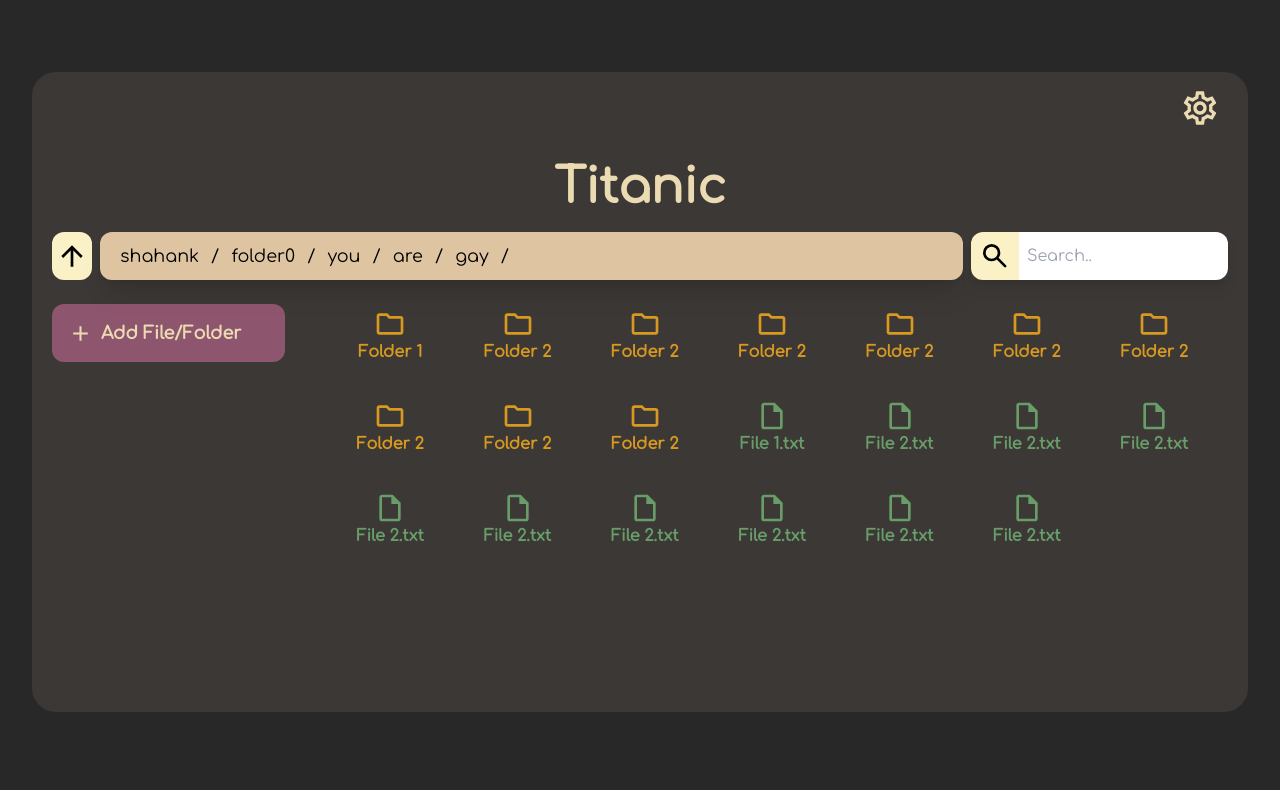
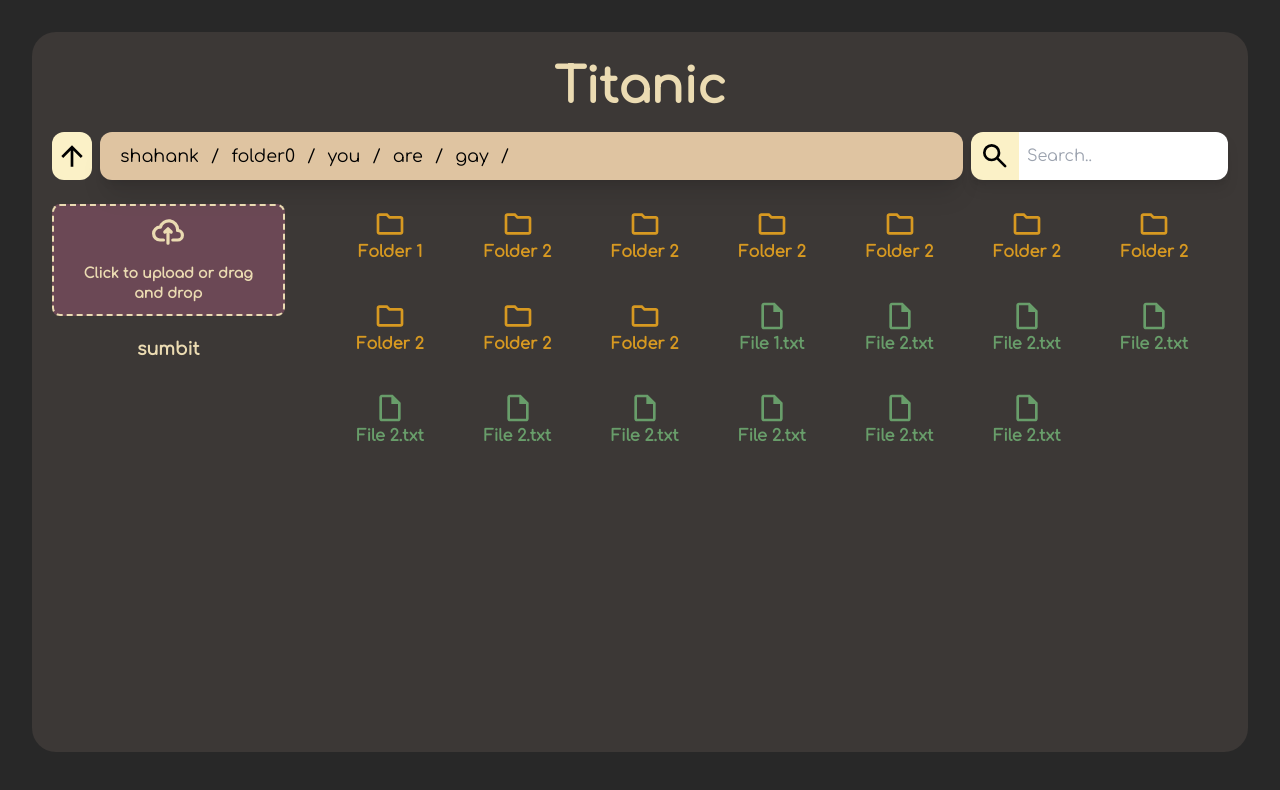
Before and after one commit to Khichri/titanic, a React (Vite) app: page / in a window 1280 px wide. Shown: the top 790 px of the page. Built offline with nearby package versions, Linux system fonts and the light colour scheme.

Commit message:
file uploader added + fixes

```diff
--- a/src/App.jsx
+++ b/src/App.jsx
@@ -1,4 +1,4 @@
-import { useState } from "react";
+import { useRef, useState } from "react";
 import "./App.css";
 import FileManager from "./components/FileManager";
 
@@ -27,15 +27,16 @@
 
 function App() {
   const [path, setPath] = useState(["shahank", "folder0", "you", "are", "gay"]);
+  const fileUploaderRef = useRef(null);
   const [selectedItem, setSelectedItem] = useState(0);
   const [copiedItem, setCopiedItem] = useState(0);
 
   return (
     <>
       <div className="flex-col">
-        <main className="font-serif w-[100%] m-auto rounded-3xl pt-0 p-5 h-[80vh] my-10 bg-[#3c3836]">
+        <main className="font-serif w-[100%] m-auto rounded-3xl pt-0 p-5 h-[90vh]  bg-[#3c3836]">
           <div className="flex flex-col gap-2 h-full">
-            <div className="ml-auto w-15 p-2 my-2 text-[#ebdbb2] hover:bg-[#665c54] rounded-2xl hover:cursor-pointer">
+            {/* <div className="ml-auto w-15 p-2 my-2 text-[#ebdbb2] hover:bg-[#665c54] rounded-2xl hover:cursor-pointer">
               <svg
                 xmlns="http://www.w3.org/2000/svg"
                 width="40"
@@ -47,8 +48,8 @@
                   d="M19.43 12.98c.04-.32.07-.64.07-.98c0-.34-.03-.66-.07-.98l2.11-1.65c.19-.15.24-.42.12-.64l-2-3.46a.5.5 0 0 0-.61-.22l-2.49 1c-.52-.4-1.08-.73-1.69-.98l-.38-2.65A.488.488 0 0 0 14 2h-4c-.25 0-.46.18-.49.42l-.38 2.65c-.61.25-1.17.59-1.69.98l-2.49-1a.566.566 0 0 0-.18-.03c-.17 0-.34.09-.43.25l-2 3.46c-.13.22-.07.49.12.64l2.11 1.65c-.04.32-.07.65-.07.98c0 .33.03.66.07.98l-2.11 1.65c-.19.15-.24.42-.12.64l2 3.46a.5.5 0 0 0 .61.22l2.49-1c.52.4 1.08.73 1.69.98l.38 2.65c.03.24.24.42.49.42h4c.25 0 .46-.18.49-.42l.38-2.65c.61-.25 1.17-.59 1.69-.98l2.49 1c.06.02.12.03.18.03c.17 0 .34-.09.43-.25l2-3.46c.12-.22.07-.49-.12-.64l-2.11-1.65zm-1.98-1.71c.04.31.05.52.05.73c0 .21-.02.43-.05.73l-.14 1.13l.89.7l1.08.84l-.7 1.21l-1.27-.51l-1.04-.42l-.9.68c-.43.32-.84.56-1.25.73l-1.06.43l-.16 1.13l-.2 1.35h-1.4l-.19-1.35l-.16-1.13l-1.06-.43c-.43-.18-.83-.41-1.23-.71l-.91-.7l-1.06.43l-1.27.51l-.7-1.21l1.08-.84l.89-.7l-.14-1.13c-.03-.31-.05-.54-.05-.74s.02-.43.05-.73l.14-1.13l-.89-.7l-1.08-.84l.7-1.21l1.27.51l1.04.42l.9-.68c.43-.32.84-.56 1.25-.73l1.06-.43l.16-1.13l.2-1.35h1.39l.19 1.35l.16 1.13l1.06.43c.43.18.83.41 1.23.71l.91.7l1.06-.43l1.27-.51l.7 1.21l-1.07.85l-.89.7l.14 1.13zM12 8c-2.21 0-4 1.79-4 4s1.79 4 4 4s4-1.79 4-4s-1.79-4-4-4zm0 6c-1.1 0-2-.9-2-2s.9-2 2-2s2 .9 2 2s-.9 2-2 2z"
                 />
               </svg>
-            </div>
-            <div className="">
+            </div> */}
+            <div className="mt-5">
               <span className="font-['Comfortaa'] text-[3rem] text-[#ebdbb2] font-semibold">
                 Titanic
               </span>
@@ -105,14 +106,22 @@
                   type="text"
                   placeholder="Search.."
                   name="search"
-                  autocomplete="off"
+                  autoComplete="off"
                   className="font-['Comfortaa'] focus:outline-none h-full px-2 rounded-tr-xl rounded-br-xl "
                 />
               </div>
             </div>
-            <div className="flex gap-3 h-[70%]">
+            <div className="flex gap-3 h-[80%]">
               <div className="flex text-[#ebdbb2]  flex-col w-80 box gap-3 pr-5 pt-4 overflow-y-scroll font-['Comfortaa'] font-semibold text-[1.1rem]">
-                <div className="flex items-center p-4 mb-7 hover:cursor-pointer bg-[#b16286]/70 hover:bg-[#d3869b] rounded-xl">
+                {/* <input
+                  type="file"
+                  class="form-control-file"
+                  name="uploaded_file"
+                />
+                <div
+                  type="submit"
+                  className="flex items-center p-4 mb-7 hover:cursor-pointer bg-[#b16286]/70 hover:bg-[#d3869b] rounded-xl"
+                >
                   <span className="mr-2">
                     <svg
                       xmlns="http://www.w3.org/2000/svg"
@@ -127,7 +136,48 @@
                     </svg>
                   </span>
                   Add File/Folder
-                </div>
+                </div> */}
+                <form
+                  action="/api/upload"
+                  encType="multipart/form-data"
+                  method="post"
+                >
+                  <div className="flex items-center justify-center w-full pb-5">
+                    <label
+                      htmlFor="dropzone-file"
+                      className="flex px-5 flex-col items-center justify-center w-full h-28 border-2 border-[#ebdbb2] border-dashed rounded-lg cursor-pointer bg-[#b16286]/40 hover:bg-[#d3869b]/70"
+                    >
+                      <div className="flex flex-col items-center justify-center pt-8 pb-6">
+                        <svg
+                          className="w-8 h-8 mb-4 text-[#ebdbb2]"
+                          aria-hidden="true"
+                          xmlns="http://www.w3.org/2000/svg"
+                          fill="none"
+                          viewBox="0 0 20 16"
+                        >
+                          <path
+                            stroke="currentColor"
+                            strokeLinecap="round"
+                            strokeLinejoin="round"
+                            strokeWidth="2"
+                            d="M13 13h3a3 3 0 0 0 0-6h-.025A5.56 5.56 0 0 0 16 6.5 5.5 5.5 0 0 0 5.207 5.021C5.137 5.017 5.071 5 5 5a4 4 0 0 0 0 8h2.167M10 15V6m0 0L8 8m2-2 2 2"
+                          />
+                        </svg>
+                        <p className="mb-2 px-2 text-sm text-[#ebdbb2]">
+                          <span className="font-semibold">Click to upload</span>{" "}
+                          or drag and drop
+                        </p>
+                      </div>
+                      <input
+                        name="uploaded-file"
+                        id="dropzone-file"
+                        type="file"
+                        className="hidden"
+                      />
+                    </label>
+                  </div>
+                  <input type="submit" value="sumbit" />
+                </form>
                 <div
                   className={`${
                     !selectedItem ? "hidden" : "block"
```
